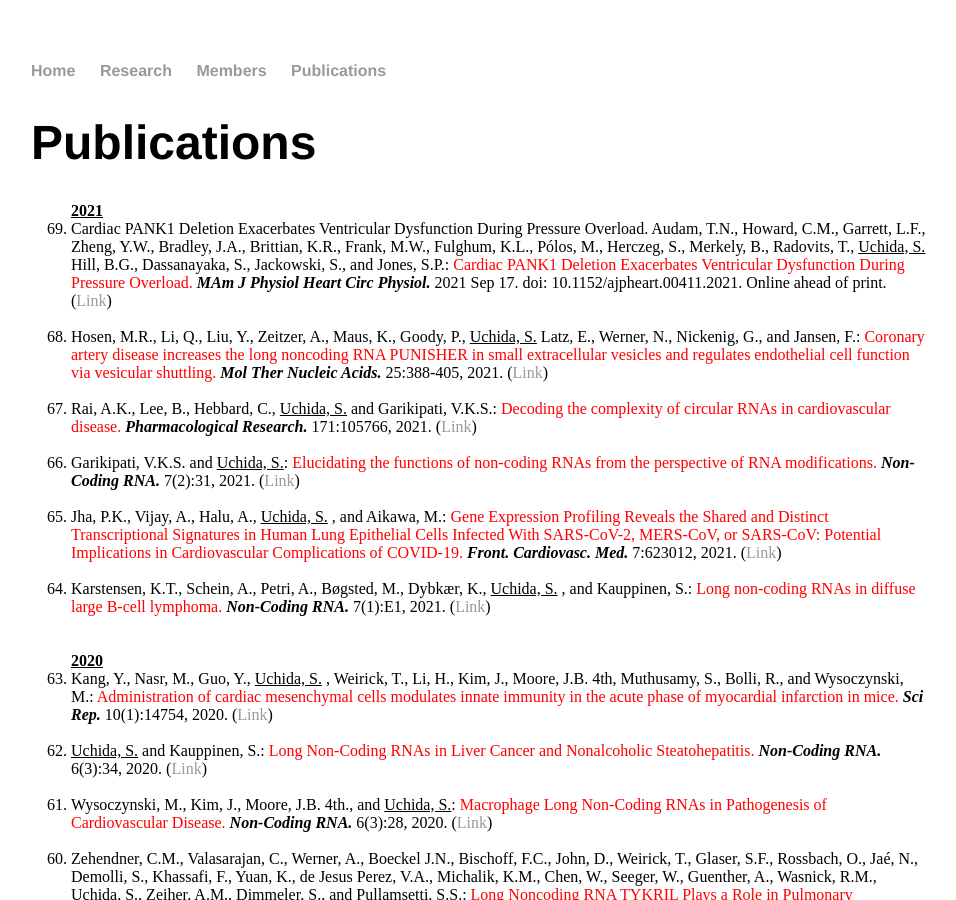
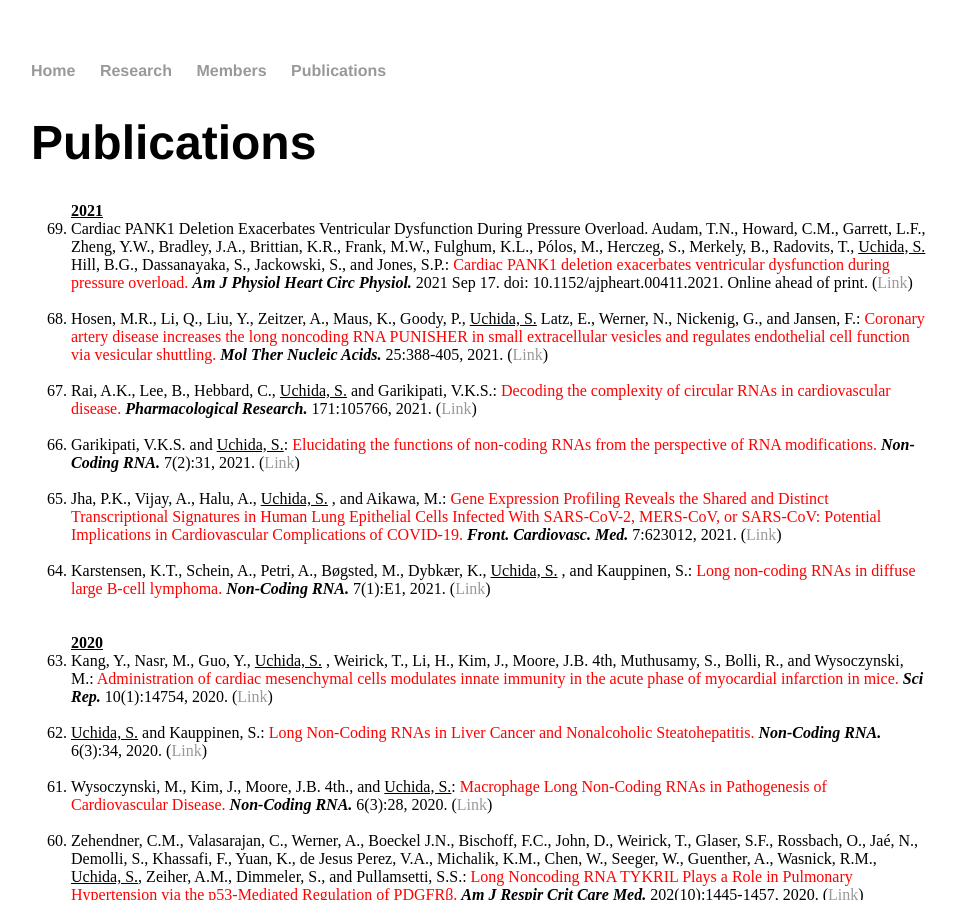
Before and after one commit to heartlncrna/heartlncrna.github.io, a Jekyll site: the page publications/pub_list.html, which Jekyll copies as it is, in a window 1280 px wide and 900 px high. Shown: the whole window, without its empty margins (161-1117 px from the left). Built offline with Jekyll 4.4.1, drawn with Linux system fonts in a browser that asks for light colours.

Commit message:
Update pub_list.html

```diff
--- a/publications/pub_list.html
+++ b/publications/pub_list.html
@@ -29,7 +29,7 @@
 
 			<strong><u> 2021 </u></strong>
 				<li> Cardiac PANK1 Deletion Exacerbates Ventricular Dysfunction During Pressure Overload.
-Audam, T.N., Howard, C.M., Garrett, L.F., Zheng, Y.W., Bradley, J.A., Brittian, K.R., Frank, M.W., Fulghum, K.L., Pólos, M., Herczeg, S., Merkely, B., Radovits, T., <u>Uchida, S.</u> Hill, B.G., Dassanayaka, S., Jackowski, S., and Jones, S.P.: <font color="red">Cardiac PANK1 Deletion Exacerbates Ventricular Dysfunction During Pressure Overload.</font> <b><i>MAm J Physiol Heart Circ Physiol. </i></b> 2021 Sep 17. doi: 10.1152/ajpheart.00411.2021. Online ahead of print. (<a href="https://journals.physiology.org/doi/abs/10.1152/ajpheart.00411.2021">Link</span></a>)</li>
+Audam, T.N., Howard, C.M., Garrett, L.F., Zheng, Y.W., Bradley, J.A., Brittian, K.R., Frank, M.W., Fulghum, K.L., Pólos, M., Herczeg, S., Merkely, B., Radovits, T., <u>Uchida, S.</u> Hill, B.G., Dassanayaka, S., Jackowski, S., and Jones, S.P.: <font color="red">Cardiac PANK1 deletion exacerbates ventricular dysfunction during pressure overload.</font> <b><i>Am J Physiol Heart Circ Physiol. </i></b> 2021 Sep 17. doi: 10.1152/ajpheart.00411.2021. Online ahead of print. (<a href="https://journals.physiology.org/doi/abs/10.1152/ajpheart.00411.2021">Link</span></a>)</li>
 			<br>
 
 				<li> Hosen, M.R., Li, Q., Liu, Y., Zeitzer, A., Maus, K., Goody, P., <u>Uchida, S.</u> Latz, E., Werner, N., Nickenig, G., and Jansen, F.: <font color="red">Coronary artery disease increases the long noncoding RNA PUNISHER in small extracellular vesicles and regulates endothelial cell function via vesicular shuttling.</font> <b><i>Mol Ther Nucleic Acids. </i></b> 25:388-405, 2021. (<a href="https://www.sciencedirect.com/science/article/pii/S2162253121001414?via%3Dihub">Link</span></a>)</li>
```
